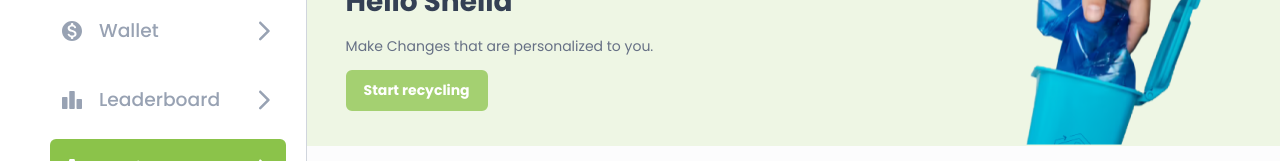
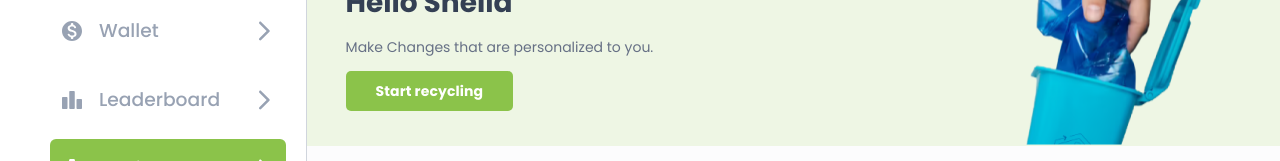
Before and after one commit to Sheila-a/Circle-WMS, a React (Vite) app in the folder client/: page /dashboard/settings in a window 1280 px wide. Shown: the part 216-377 px from the top of the page. Built offline with nearby package versions, Linux system fonts and the light colour scheme.

Commit message:
Fix origin and local merge Develop

```diff
--- a/client/src/App.jsx
+++ b/client/src/App.jsx
@@ -1,5 +1,4 @@
-import { useState } from "react";
-import { Routes, Route, Navigate, useNavigate } from "react-router-dom";
+import { Routes, Route,  useNavigate } from "react-router-dom";
 import Login from "./userAuthenticate/Login/Login";
 import Signup from "./userAuthenticate/Signup/Signup";
 import Home from "./Page/Home/Home";
--- a/client/src/Page/Settings/SettingsComponents/Header/Sheader.jsx
+++ b/client/src/Page/Settings/SettingsComponents/Header/Sheader.jsx
@@ -1,6 +1,5 @@
-import React from 'react';
-
-import Button from '../Button/Button';
+import { Link } from "react-router-dom";
+import Button from '../../../../Components/Button/Button';
 import styles from  './sheader.module.css';
 import img from '../../../../assets/image 12.png';
 
@@ -14,7 +13,10 @@ function Sheader() {
         <section>
             <h1>Hello Sheila</h1>
             <p>Make Changes that are personalized to you.</p>
-            <Button text='Start recycling' />
+
+            <Link to="start-recycling">
+              <Button content="Start recycling" style={{backgroundColor:"#8BC34A", border:"none", marginLeft:"0"}}/>
+            </Link>
         </section>
 
         <figure className={styles['header-img-container']}>
--- a/client/src/Page/Settings/SettingsComponents/UserCard/UserCard.jsx
+++ b/client/src/Page/Settings/SettingsComponents/UserCard/UserCard.jsx
@@ -2,6 +2,7 @@ import  { useState, useEffect } from 'react';
 import { Link, useLocation } from 'react-router-dom';
 import styles from './userCard.module.css';
 import img from '../../../../assets/Ellipse 7.png';
+import PropTypes from "prop-types";
 import camera from '../../../../assets/Icon.png';
 
 
@@ -71,4 +72,9 @@ function UserCard({name, email}) {
   )
 }
 
+UserCard.propTypes = {
+  name: PropTypes.string.isRequired,
+  email: PropTypes.string.isRequired,
+};
+
 export default UserCard
```
